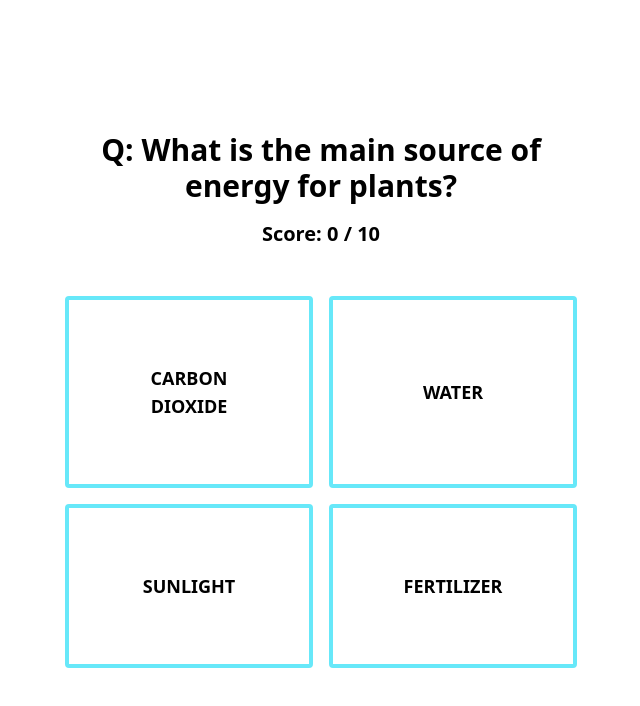
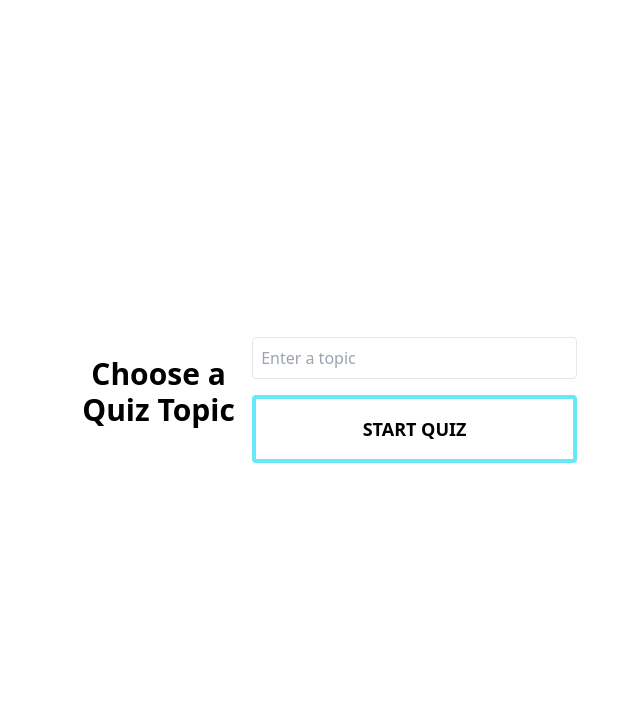
Before and after one commit to swervendy/quiz-anything, a Next.js app: page / in a window 1280 px wide. Shown: the top 706 px of the page, without its empty margins (319-959 px from the left). Built offline with nearby package versions, Linux system fonts and the light colour scheme.

Commit message:
changed routes to make choose topic the home page. renamed files

```diff
--- a/package.json
+++ b/package.json
@@ -10,6 +10,7 @@
   },
   "dependencies": {
     "autoprefixer": "10.4.14",
+    "axios": "^1.5.0",
     "dotenv": "^16.0.3",
     "eslint": "8.39.0",
     "eslint-config-next": "13.3.4",
--- a/src/data/questions.json
+++ b/src/data/questions.json
@@ -1,92 +1,92 @@
 [
   {
-    "question": "What is the main source of energy for plants?",
-    "answer": "Sunlight",
+    "question": "Which brand is known for creating the legendary LS50 speakers?",
+    "answer": "KEF",
     "wrongAnswers": [
-      "Water",
-      "Carbon dioxide",
-      "Fertilizer"
+      "Bose",
+      "Sony",
+      "JBL"
     ]
   },
   {
-    "question": "Which of the following is not a primary color?",
-    "answer": "Purple",
+    "question": "Which company is famous for their Monitor Audio Silver Series speakers?",
+    "answer": "Monitor Audio",
     "wrongAnswers": [
-      "Red",
-      "Blue",
-      "Yellow"
+      "Harman Kardon",
+      "Denon",
+      "Yamaha"
     ]
   },
   {
-    "question": "What is the process of removing weeds from agricultural fields called?",
-    "answer": "Weeding",
+    "question": "Who is the manufacturer of the popular Klipschorn speakers?",
+    "answer": "Klipsch",
     "wrongAnswers": [
-      "Watering",
-      "Fertilizing",
-      "Harvesting"
+      "Panasonic",
+      "LG",
+      "Samsung"
     ]
   },
   {
-    "question": "Which of the following is not a root vegetable?",
-    "answer": "Tomato",
+    "question": "Which brand produces the highly regarded Sonus Faber speakers?",
+    "answer": "Sonus Faber",
     "wrongAnswers": [
-      "Carrot",
-      "Potato",
-      "Radish"
+      "Polk Audio",
+      "Pioneer",
+      "Harman Kardon"
     ]
   },
   {
-    "question": "What is the most common breed of dairy cattle?",
-    "answer": "Holstein",
+    "question": "Which company is known for their high-end Bowers & Wilkins speakers?",
+    "answer": "Bowers & Wilkins",
     "wrongAnswers": [
-      "Jersey",
-      "Guernsey",
-      "Brown Swiss"
+      "HifiMan",
+      "Beats",
+      "Bang & Olufsen"
     ]
   },
   {
-    "question": "Which of the following is not a greenhouse gas?",
-    "answer": "Nitrogen",
+    "question": "Who is the manufacturer of the renowned Focal Utopia speakers?",
+    "answer": "Focal",
     "wrongAnswers": [
-      "Carbon dioxide",
-      "Methane",
-      "Ozone"
+      "Jabra",
+      "Shure",
+      "Sennheiser"
     ]
   },
   {
-    "question": "What is the primary function of the stamen in a flower?",
-    "answer": "Production of pollen",
+    "question": "Which brand is famous for their MartinLogan electrostatic speakers?",
+    "answer": "MartinLogan",
     "wrongAnswers": [
-      "Protection of flower",
-      "Photosynthesis",
-      "Pollination"
+      "Philips",
+      "Panasonic",
+      "Harman Kardon"
     ]
   },
   {
-    "question": "Which of the following is a perennial plant?",
-    "answer": "Rose",
+    "question": "Who is the manufacturer of the popular Paradigm Prestige speakers?",
+    "answer": "Paradigm",
     "wrongAnswers": [
-      "Sunflower",
-      "Marigold",
-      "Pansy"
+      "Sony",
+      "LG",
+      "Samsung"
     ]
   },
   {
-    "question": "What is the process of turning milk into cheese called?",
-    "answer": "Fermentation",
+    "question": "Which company is known for producing the high-end Wilson Audio speakers?",
+    "answer": "Wilson Audio",
     "wrongAnswers": [
-      "Pasteurization",
-      "Homogenization",
-      "Condensation"
+      "Bose",
+      "Sonos",
+      "JBL"
     ]
   },
   {
-    "question": "Which of the following is not a type of soil?",
-    "answer": "Algae",
+    "question": "Who is the manufacturer of the renowned Dynaudio Contour speakers?",
+    "answer": "Dynaudio",
     "wrongAnswers": [
-      "Clay",
-      "Silt",
-      "Sand"
+      "Harman Kardon",
+      "Denon",
+      "Yamaha"
     ]
   }
 ]
--- a/src/pages/chooseTopic.js
+++ /dev/null
@@ -1,50 +0,0 @@
-import { useState } from 'react';
-
-function ChooseTopic() {
-  const [topic, setTopic] = useState('');
-
-  const handleSubmit = async (e) => {
-    e.preventDefault();
-
-    try {
-      const response = await fetch('/api/generateQuestions', {
-        method: 'POST',
-        headers: {
-          'Content-Type': 'application/json',
-        },
-        body: JSON.stringify({ topic }),
-      });
-
-      if (response.ok) {
-        // Redirect to the quiz page
-        window.location.href = '/';
-      } else {
-        console.error('Failed to generate questions.');
-      }
-    } catch (error) {
-      console.error('Failed to generate questions:', error);
-    }
-  };
-
-  return (
-    <main className="flex min-h-screen flex-col items-center justify-center">
-      <div className="z-10 w-full max-w-xl m-auto items-center justify-between px-8 lg:flex">
-        <h1 className="text-3xl text-center font-bold mb-4">Choose a Quiz Topic</h1>
-        <form onSubmit={handleSubmit} className="w-full">
-          <input
-            type="text"
-            placeholder="Enter a topic"
-            value={topic}
-            onChange={(e) => setTopic(e.target.value)}
-            className="w-full p-2 border rounded mb-4"
-          />
-          <button type="submit" className="w-full h-full text-lg uppercase font-bold hover:text-slate-600 bg-white dark:bg-slate-500 hover:bg-yellow-300 border-4 border-cyan-300 hover:border-yellow-500 py-4 px-16 rounded">
-            Start Quiz
-          </button>
-        </form>
-      </div>
-    </main>
-  );
-}
-
-export default ChooseTopic;
--- a/src/pages/index.js
+++ b/src/pages/index.js
@@ -1,76 +1,51 @@
 import { useState } from 'react';
-import { shuffleArray } from '@/lib/util';
-import ButtonAnswer from '@/components/ButtonAnswer';
-import triviaQuestions from '@/data/questions.json';
+import { useRouter } from 'next/router';
 
-export default function Home({ questions }) {
-  const [gameStatus, setGameStatus] = useState('playing');
-  const [score, setScore] = useState(0);
-  const [questionIndex, setQuestionIndex] = useState(0);
+function ChooseTopic() {
+  const [topic, setTopic] = useState('');
+  const router = useRouter();
 
-  const totalQuestions = questions.length;
-  const question = questions[questionIndex];
+  const handleSubmit = async (e) => {
+    e.preventDefault();
 
-  function startOver() {
-    setGameStatus('playing');
-    setScore(0);
-    setQuestionIndex(0);
-  }
+    try {
+      const response = await fetch('/api/generateQuestions', {
+        method: 'POST',
+        headers: {
+          'Content-Type': 'application/json',
+        },
+        body: JSON.stringify({ topic }),
+      });
+
+      if (response.ok) {
+        router.push('/quiz'); // Redirect to the quiz page
+      } else {
+        console.error('Failed to generate questions.');
+      }
+    } catch (error) {
+      console.error('Failed to generate questions:', error);
+    }
+  };
 
   return (
     <main className="flex min-h-screen flex-col items-center justify-center">
       <div className="z-10 w-full max-w-xl m-auto items-center justify-between px-8 lg:flex">
-        {gameStatus === 'finished' && (
-          <div className="w-full">
-            <h2 className="text-3xl text-center font-bold mb-4">Here&apos;s how you did!</h2>
-            <p className="text-xl text-center font-bold mb-12">
-              Your score was { score } / { totalQuestions }
-            </p>
-            <p className="text-xl text-center font-bold mb-12">
-              <button onClick={startOver}>Start Over</button>
-            </p>
-          </div>
-        )}
-        {gameStatus === 'playing' && (
-          <div className="w-full">
-            <h2 className="text-3xl text-center font-bold mb-4">Q: { question.question }</h2>
-            <h3 className="text-xl text-center font-bold mb-12">Score: { score } / { totalQuestions }</h3>
-            <ul className="grid grid-cols-2 w-full gap-4">
-              {question.answers.map(answer => {
-                function handleOnClick(e) {
-                  e.preventDefault();
-                  if (answer === question.answer) {
-                    setScore(prev => prev + 1);
-                  }
-                  if (questionIndex + 1 === questions.length) {
-                    setGameStatus('finished');
-                  } else {
-                    setQuestionIndex(prev => prev + 1);
-                  }
-                }
-                return (
-                  <li key={answer}>
-                    <ButtonAnswer onClick={handleOnClick}>
-                      { answer }
-                    </ButtonAnswer>
-                  </li>
-                );
-              })}
-            </ul>
-          </div>
-        )}
+        <h1 className="text-3xl text-center font-bold mb-4">Choose a Quiz Topic</h1>
+        <form onSubmit={handleSubmit} className="w-full">
+          <input
+            type="text"
+            placeholder="Enter a topic"
+            value={topic}
+            onChange={(e) => setTopic(e.target.value)}
+            className="w-full p-2 border rounded mb-4"
+          />
+          <button type="submit" className="w-full h-full text-lg uppercase font-bold hover:text-slate-600 bg-white dark:bg-slate-500 hover:bg-yellow-300 border-4 border-cyan-300 hover:border-yellow-500 py-4 px-16 rounded">
+            Start Quiz
+          </button>
+        </form>
       </div>
     </main>
   );
 }
 
-export async function getServerSideProps() {
-  return {
-    props: {
-      questions: triviaQuestions.map(q => ({
-        ...q,
-        answers: shuffleArray([q.answer, ...q.wrongAnswers])
-      }))
-    }
-  };
-}
+export default ChooseTopic;
--- /dev/null
+++ b/src/pages/quiz.js
@@ -0,0 +1,76 @@
+import { useState } from 'react';
+import { shuffleArray } from '@/lib/util';
+import ButtonAnswer from '@/components/ButtonAnswer';
+import triviaQuestions from '@/data/questions.json';
+
+export default function Quiz({ questions }) {
+  const [gameStatus, setGameStatus] = useState('playing');
+  const [score, setScore] = useState(0);
+  const [questionIndex, setQuestionIndex] = useState(0);
+
+  const totalQuestions = questions.length;
+  const question = questions[questionIndex];
+
+  function startOver() {
+    setGameStatus('playing');
+    setScore(0);
+    setQuestionIndex(0);
+  }
+
+  return (
+    <main className="flex min-h-screen flex-col items-center justify-center">
+      <div className="z-10 w-full max-w-xl m-auto items-center justify-between px-8 lg:flex">
+        {gameStatus === 'finished' && (
+          <div className="w-full">
+            <h2 className="text-3xl text-center font-bold mb-4">Here&apos;s how you did!</h2>
+            <p className="text-xl text-center font-bold mb-12">
+              Your score was { score } / { totalQuestions }
+            </p>
+            <p className="text-xl text-center font-bold mb-12">
+              <button onClick={startOver}>Start Over</button>
+            </p>
+          </div>
+        )}
+        {gameStatus === 'playing' && (
+          <div className="w-full">
+            <h2 className="text-3xl text-center font-bold mb-4">Q: { question.question }</h2>
+            <h3 className="text-xl text-center font-bold mb-12">Score: { score } / { totalQuestions }</h3>
+            <ul className="grid grid-cols-2 w-full gap-4">
+              {question.answers.map(answer => {
+                function handleOnClick(e) {
+                  e.preventDefault();
+                  if (answer === question.answer) {
+                    setScore(prev => prev + 1);
+                  }
+                  if (questionIndex + 1 === questions.length) {
+                    setGameStatus('finished');
+                  } else {
+                    setQuestionIndex(prev => prev + 1);
+                  }
+                }
+                return (
+                  <li key={answer}>
+                    <ButtonAnswer onClick={handleOnClick}>
+                      { answer }
+                    </ButtonAnswer>
+                  </li>
+                );
+              })}
+            </ul>
+          </div>
+        )}
+      </div>
+    </main>
+  );
+}
+
+export async function getServerSideProps() {
+  return {
+    props: {
+      questions: triviaQuestions.map(q => ({
+        ...q,
+        answers: shuffleArray([q.answer, ...q.wrongAnswers])
+      }))
+    }
+  };
+}
```
Also changed, not shown: 1 other file (tests, documents, lock files or other folders).
